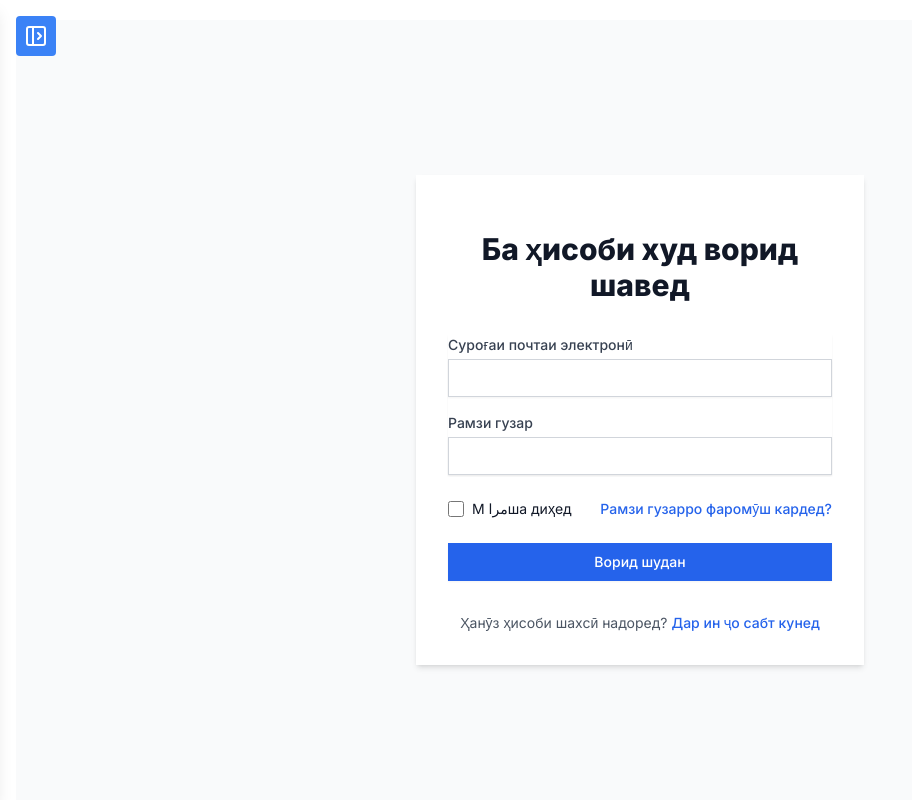
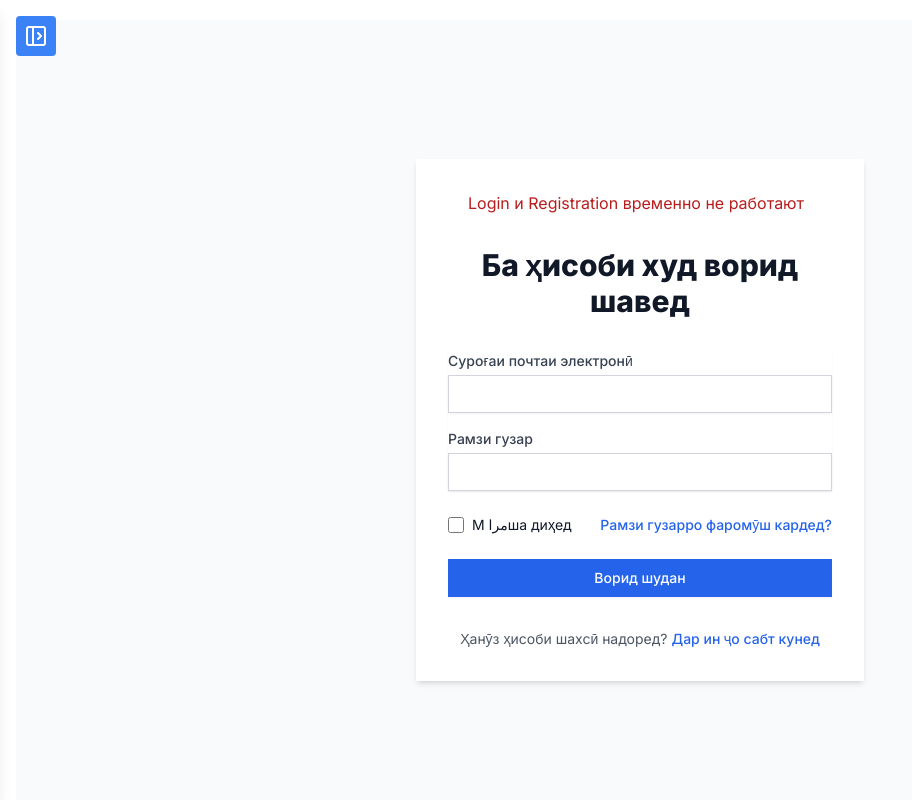
Before and after one commit to NoNameAce/Khona-origin, a Next.js app: page /auth/login in a window 1280 px wide. Shown: the top 800 px of the page, without its empty margins (0-912 px from the left). Built offline with nearby package versions, Linux system fonts and the light colour scheme.

Commit message:
Messages

```diff
--- a/src/app/auth/login/page.tsx
+++ b/src/app/auth/login/page.tsx
@@ -44,8 +44,11 @@ export default function LoginPage() {
   };
 
   return (
+
+
     <div className="min-h-screen flex items-center justify-center bg-gray-50 py-12 px-4 sm:px-6 lg:px-8">
       <div className="max-w-md w-full space-y-8 bg-white p-8 rounded-lg shadow-md">
+      <h1 className='text-red-700 mx-5'>Login и Registration временно не работают</h1>
         <div className="text-center">
           <h2 className="mt-6 text-3xl font-extrabold text-gray-900">
             Ба ҳисоби худ ворид шавед
--- a/src/app/auth/register/page.tsx
+++ b/src/app/auth/register/page.tsx
@@ -56,6 +56,7 @@ export default function RegisterPage() {
   return (
     <div className="min-h-screen flex items-center justify-center bg-gray-50 py-12 px-4 sm:px-6 lg:px-8">
       <div className="max-w-md w-full space-y-8 bg-white p-8 rounded-lg shadow-md">
+        <h1 className='text-red-700 mx-5'>Login и Registration временно не работают</h1>
         <div className="text-center">
           <h2 className="mt-6 text-3xl font-extrabold text-gray-900">
             Ҳисобатонро созед
--- a/src/components/sidebar.tsx
+++ b/src/components/sidebar.tsx
@@ -35,7 +35,7 @@ const Sidebar: React.FC = () => {
   const baseRoutes = [
     { name: "Саҳифаи хона", path: "/", icon: Home },
     { name: "Молҳо", path: "/properties", icon: Building },
-    { name: "Вуруд", path: "/login", icon: LogIn },
+    { name: "Вуруд", path: "/auth/login", icon: LogIn },
     { name: "Дар бораи мо", path: "/about", icon: Info },
     { name: "Контакт", path: "/contact", icon: Mail },
     { name: "Шартҳо", path: "/terms", icon: FileText },
--- a/src/entities/auth/api.ts
+++ b/src/entities/auth/api.ts
@@ -1,4 +1,3 @@
-// src/entities/auth/api.ts
 import { LoginCredentials, RegisterCredentials, AuthResponse } from './types';
 
 const API_URL = process.env.NEXT_PUBLIC_API_URL || 'http://localhost:7000';
@@ -36,7 +35,5 @@ export const register = async (
 };
 
 export const logout = async (): Promise<void> => {
-  // Clear client-side token
   localStorage.removeItem('token');
-  // Optional: Call backend logout endpoint if exists
 };
--- a/src/entities/auth/hooks.ts
+++ b/src/entities/auth/hooks.ts
@@ -1,4 +1,3 @@
-// src/entities/auth/hooks.ts
 'use client';
 import { useState } from 'react';
 import { login, register, logout } from './api';
```
